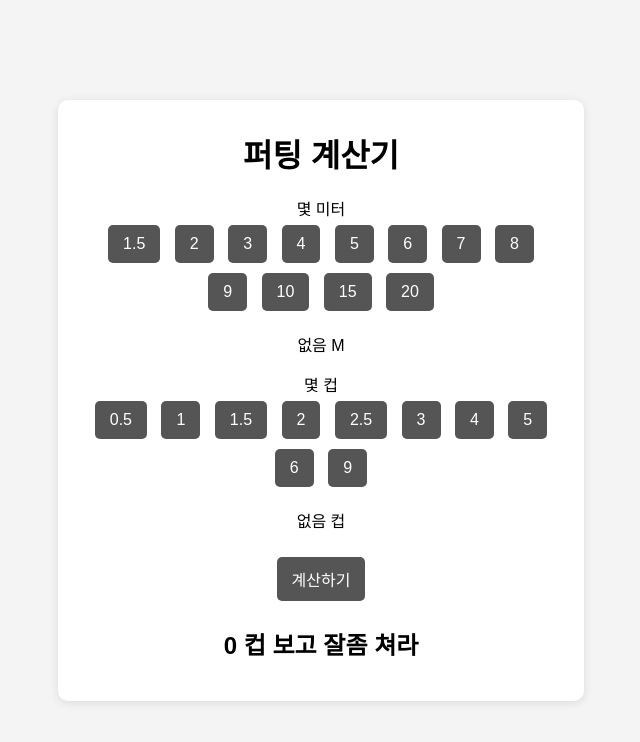
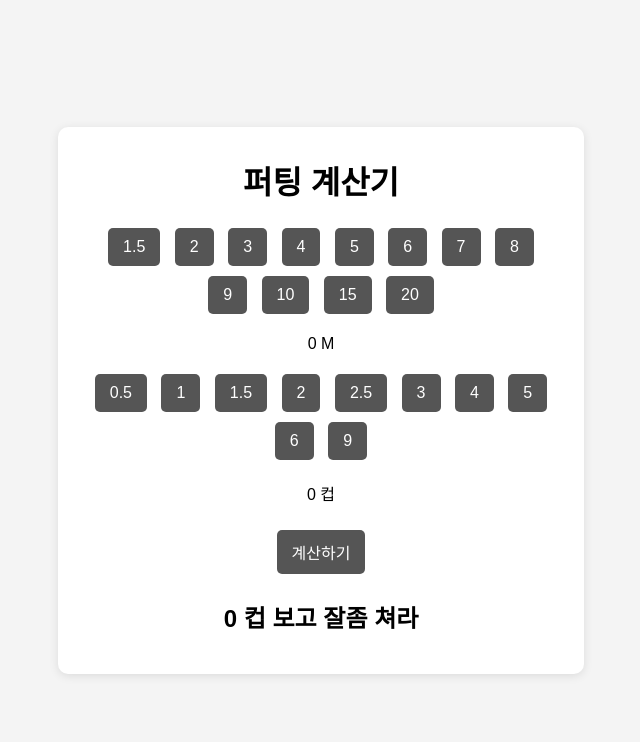
Before and after one commit to pokolohome/golf, a plain HTML site: page index.html in a window 1280 px wide. Shown: the whole page, without its empty margins (319-959 px from the left). Drawn offline with Linux system fonts and the light colour scheme.

Commit message:
Update index.html

```diff
--- a/index.html
+++ b/index.html
@@ -10,7 +10,7 @@
 <div class="calculator">
     <h1>퍼팅 계산기</h1>
     <div class="input-section">
-         <label>몇 미터</label>
+
         <div class="button-group">
             <button onclick="setValue('A', 1.5)">1.5</button>
             <button onclick="setValue('A', 2)">2</button>
@@ -26,9 +26,9 @@
             <button onclick="setValue('A', 20)">20</button>
             <!-- 추가 버튼 생략 -->
         </div>
-        <p> <span id="displayA">없음</span> M</p>
+        <p> <span id="displayA">0</span> M</p>
 
-         <label>몇 컵</label>
+
         <div class="button-group">
             <button onclick="setValue('B', 0.5)">0.5</button>
             <button onclick="setValue('B', 1)">1</button>
@@ -42,7 +42,7 @@
             <button onclick="setValue('B', 9)">9</button>
             <!-- 추가 버튼 생략 -->
         </div>
-        <p> <span id="displayB">없음</span> 컵 </p>
+        <p> <span id="displayB">0</span> 컵 </p>
     </div>
     <button onclick="calculate()">계산하기</button> <!-- 버튼 위치 변경 -->
     <div class="result-section">
```
